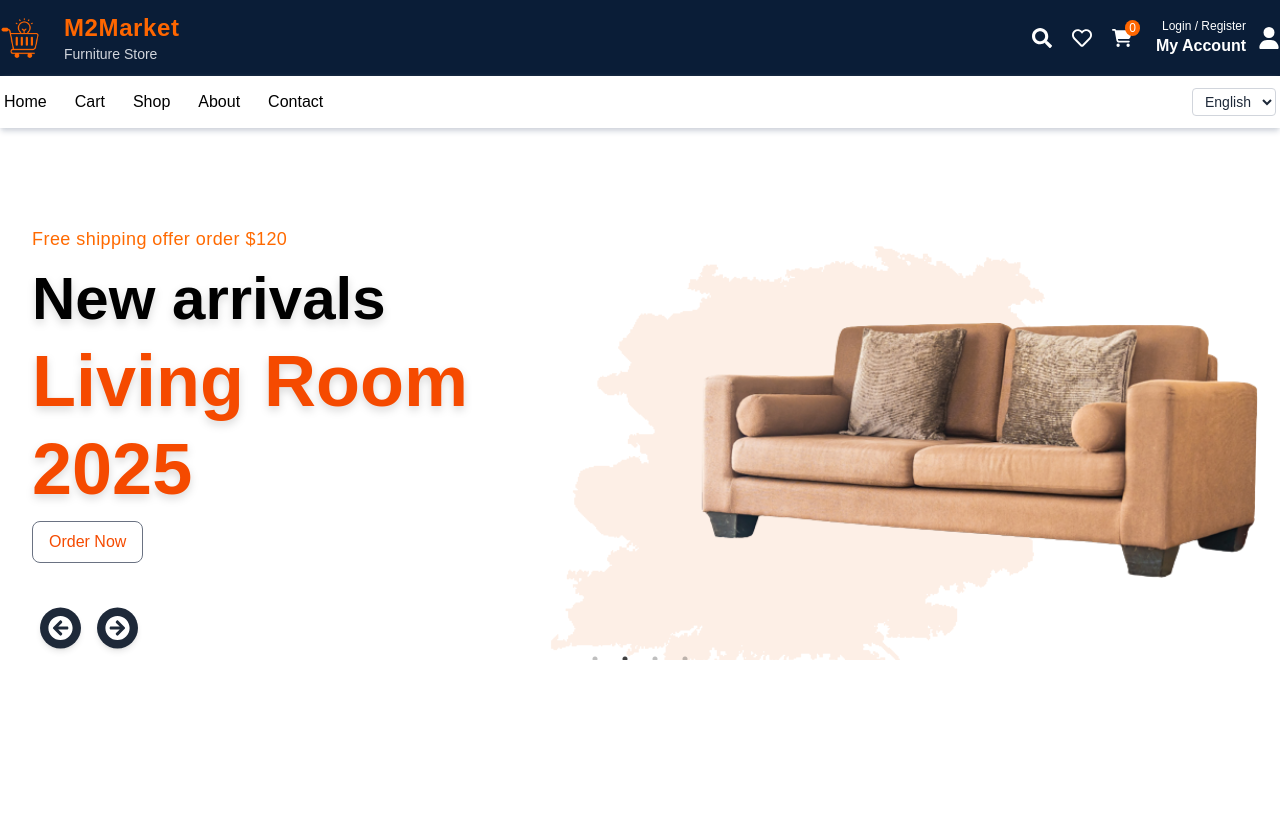
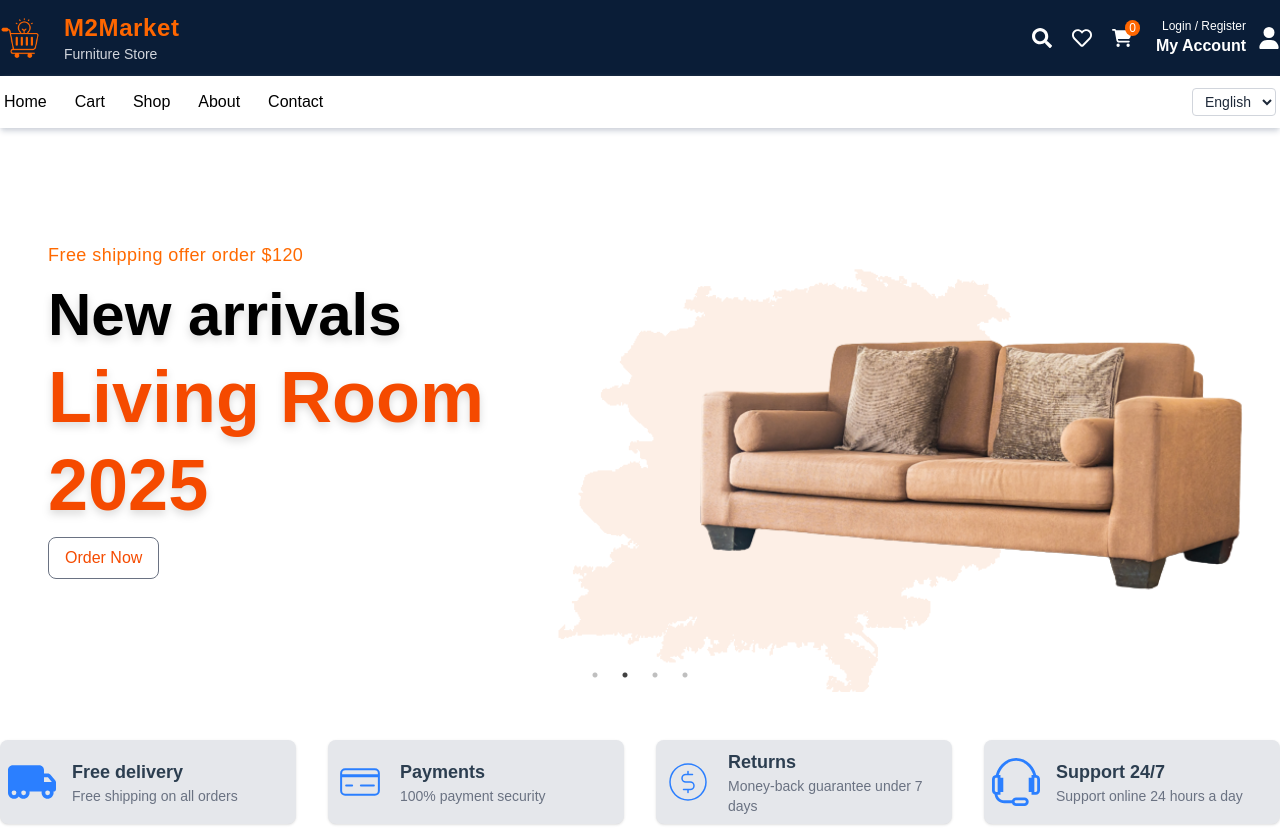
Before and after one commit to yeasin1272001/Furniture-E-commarce., a Next.js app: page / in a window 1280 px wide. Before the commit the page ends 800 px from the top, so only its background shows below. Built offline with nearby package versions, Linux system fonts and the light colour scheme.

Commit message:
services tag complete

```diff
--- a/src/app/page.tsx
+++ b/src/app/page.tsx
@@ -1,10 +1,12 @@
 import Banner from "@/pages/home/banner";
+import ServicesTag from "@/pages/home/ServicesTag";
 import React from "react";
 
 const HomePage = () => {
   return (
     <div className="">
       <Banner />
+      <ServicesTag />
     </div>
   );
 };
--- a/src/components/header.tsx
+++ b/src/components/header.tsx
@@ -8,7 +8,7 @@ import Link from "next/link";
 
 const Header = () => {
   return (
-    <header className="sticky top-0 bg-white">
+    <header className="sticky top-0 bg-white z-30">
       {/* Top Bar */}
       <div className="bg-[#0A1D37] text-white">
         <Container className="flex flex-col md:flex-row items-center justify-between py-3 gap-4 md:gap-0">
--- /dev/null
+++ b/src/pages/home/ServicesTag.tsx
@@ -0,0 +1,56 @@
+import React from "react";
+import { FaTruckMoving } from "react-icons/fa6";
+import { PiCurrencyCircleDollarThin } from "react-icons/pi";
+import { TfiHeadphoneAlt } from "react-icons/tfi";
+import { CiCreditCard1 } from "react-icons/ci";
+import Container from "@/components/container";
+
+const ServicesTag = () => {
+  const service = [
+    {
+      icon: <FaTruckMoving />,
+      title: "Free delivery",
+      des: "Free shipping on all orders",
+    },
+    {
+      icon: <CiCreditCard1 />,
+      title: "Payments",
+      des: "100% payment security",
+    },
+    {
+      icon: <PiCurrencyCircleDollarThin />,
+      title: "Returns",
+      des: "Money-back guarantee under 7 days",
+    },
+    {
+      icon: <TfiHeadphoneAlt />,
+      title: "Support 24/7",
+      des: "Support online 24 hours a day",
+    },
+  ];
+
+  return (
+    <div className="mt-8">
+      <Container className="grid grid-cols-1 md:grid-cols-2 lg:grid-cols-4 gap-8">
+        {service.map((item, index) => (
+          <div
+            key={index}
+            className="flex items-center space-x-4 bg-gray-200 hover:bg-orange-100 duration-300 p-2 rounded-lg shadow hover:shadow-lg transition-shadow duration-300"
+          >
+            {/* Icon */}
+            <div className="text-5xl text-blue-500">{item.icon}</div>
+            {/* Text */}
+            <div>
+              <h1 className="text-lg font-semibold text-[#2C3E50]">
+                {item.title}
+              </h1>
+              <p className="text-sm text-gray-500">{item.des}</p>
+            </div>
+          </div>
+        ))}
+      </Container>
+    </div>
+  );
+};
+
+export default ServicesTag;
--- a/src/pages/home/banner.tsx
+++ b/src/pages/home/banner.tsx
@@ -33,31 +33,12 @@ const Banner = () => {
 
   const banners = [banner2, banner3, banner4, banner1];
 
-  const previous = () => sliderRef.current?.slickPrev();
-  const next = () => sliderRef.current?.slickNext();
-
   return (
     <div
-      className="overflow-hidden bg-cover bg-center bg-fixed"
+      className="overflow-hidden bg-cover bg-center bg-fixed p-4"
       style={{ backgroundImage: `url(${bg.src})` }}
     >
       <Container className="slider-container relative">
-        {/* Navigation Buttons */}
-        <div className="absolute lg:top-[500px] top-64  md:left-10 z-10 flex gap-4 transform -translate-y-1/2 ">
-          <button
-            onClick={previous}
-            className="bg-gray-800 text-white p-2 rounded-full shadow-md hover:bg-gray-700 transition duration-300"
-          >
-            <FaArrowCircleLeft size={25} />
-          </button>
-          <button
-            onClick={next}
-            className="bg-gray-800 text-white p-2 rounded-full shadow-md hover:bg-gray-700 transition duration-300"
-          >
-            <FaArrowCircleRight size={25} />
-          </button>
-        </div>
-
         {/* Slider */}
         <Slider ref={sliderRef} {...settings}>
           {banners.map((banner, index) => (
```
